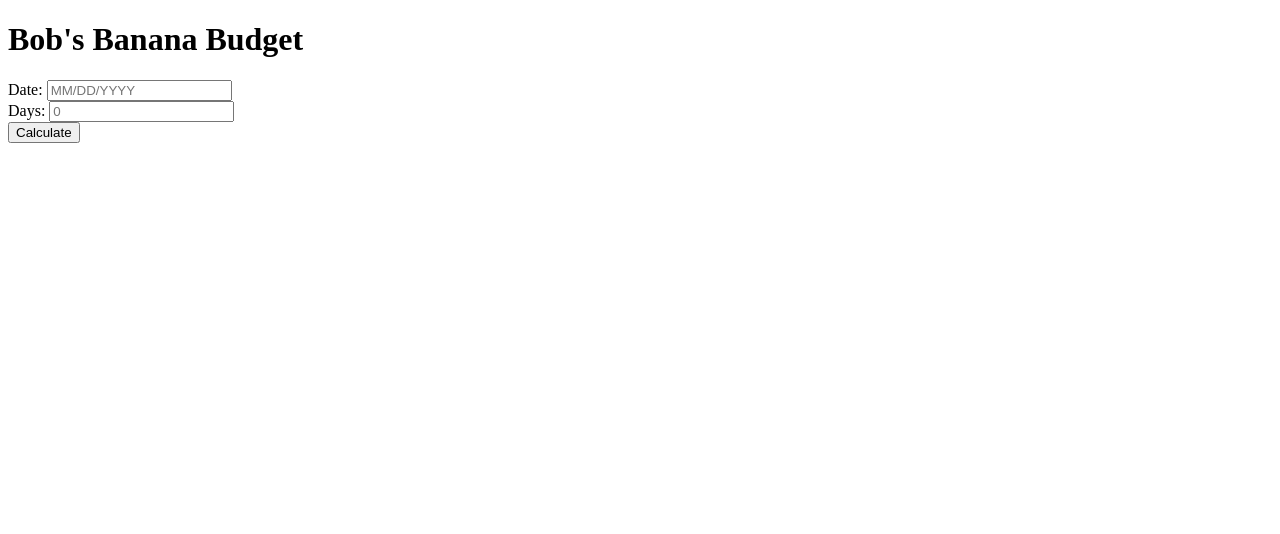
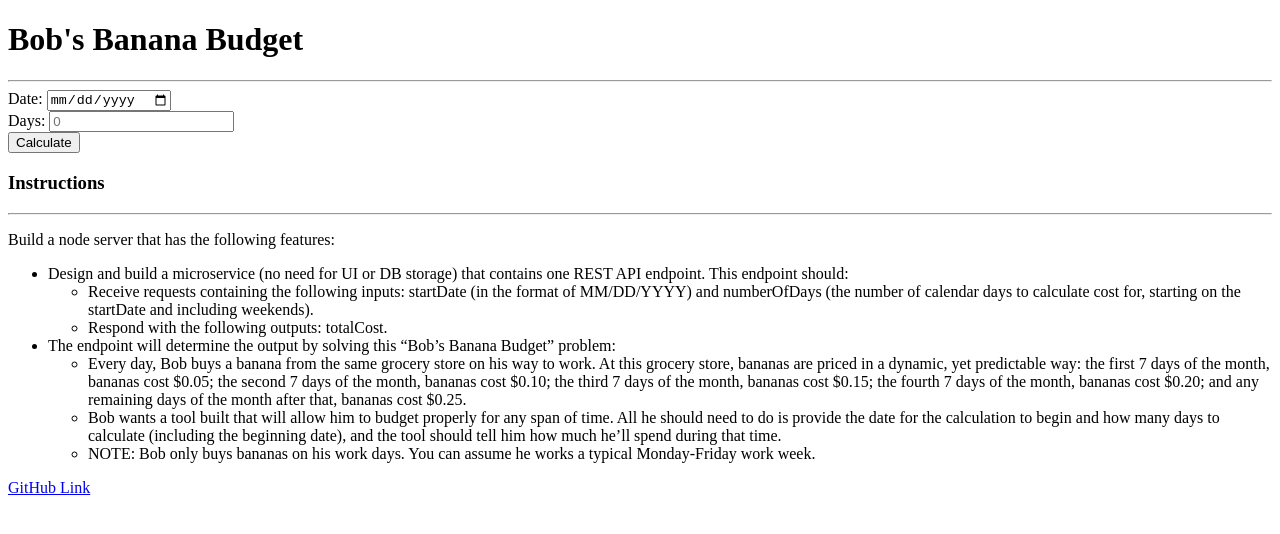
Before and after one commit to 2juicy/bobs-banana-challenge, a website: page app/public/index.html in a window 1280 px wide. Drawn offline with nearby package versions, Linux system fonts and the light colour scheme.

Commit message:
frontend + backend validation

```diff
--- a/app/public/index.html
+++ b/app/public/index.html
@@ -10,15 +10,41 @@
 
 <body>
     <h1>Bob's Banana Budget</h1>
+    <hr>
     <form>
         <label for="date">Date: </label>
-        <input type="text" id="date" placeholder="MM/DD/YYYY" required>
+        <input type="date" id="date" placeholder="MM/DD/YYYY" required>
         <br />
         <label for="Days">Days: </label>
-        <input type="text" id="days" placeholder="0" required>
+        <input type="number" id="days" placeholder="0" required>
         <br />
         <input type="submit" id="submit" value="Calculate">
     </form>
+    <h3>Instructions</h3>
+    <hr>
+    <p>Build a node server that has the following features: </p>
+    <ul>
+        <li>Design and build a microservice (no need for UI or DB storage) that contains one REST API endpoint. This endpoint
+            should:
+        </li>
+        <ul>
+            <li>Receive requests containing the following inputs: startDate (in the format of MM/DD/YYYY) and numberOfDays
+                (the number of calendar days to calculate cost for, starting on the startDate and including weekends).</li>
+            <li>Respond with the following outputs: totalCost.</li>
+        </ul>
+        <li>The endpoint will determine the output by solving this “Bob’s Banana Budget” problem:</li>
+        <ul>
+            <li>Every day, Bob buys a banana from the same grocery store on his way to work. At this grocery store, bananas
+                are priced in a dynamic, yet predictable way: the first 7 days of the month, bananas cost $0.05; the second
+                7 days of the month, bananas cost $0.10; the third 7 days of the month, bananas cost $0.15; the fourth 7
+                days of the month, bananas cost $0.20; and any remaining days of the month after that, bananas cost $0.25.</li>
+            <li>Bob wants a tool built that will allow him to budget properly for any span of time. All he should need to
+                do is provide the date for the calculation to begin and how many days to calculate (including the beginning
+                date), and the tool should tell him how much he’ll spend during that time.</li>
+            <li>NOTE: Bob only buys bananas on his work days. You can assume he works a typical Monday-Friday work week.</li>
+        </ul>
+    </ul>
+    <a href="https://github.com/2juicy/bobs-banana-challenge" target="_blank">GitHub Link</a>
 </body>
 <script src="https://cdnjs.cloudflare.com/ajax/libs/jquery/3.2.1/jquery.min.js"></script>
 <script type="text/javascript">
```
Also changed, not shown: app/routes/apiRoutes.js (+6 -2 lines).
